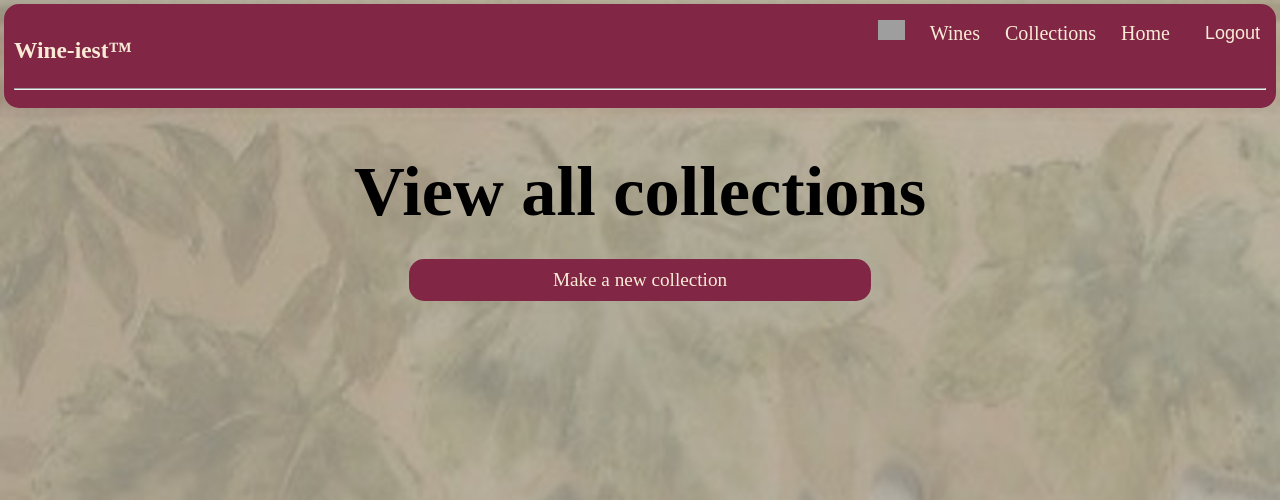
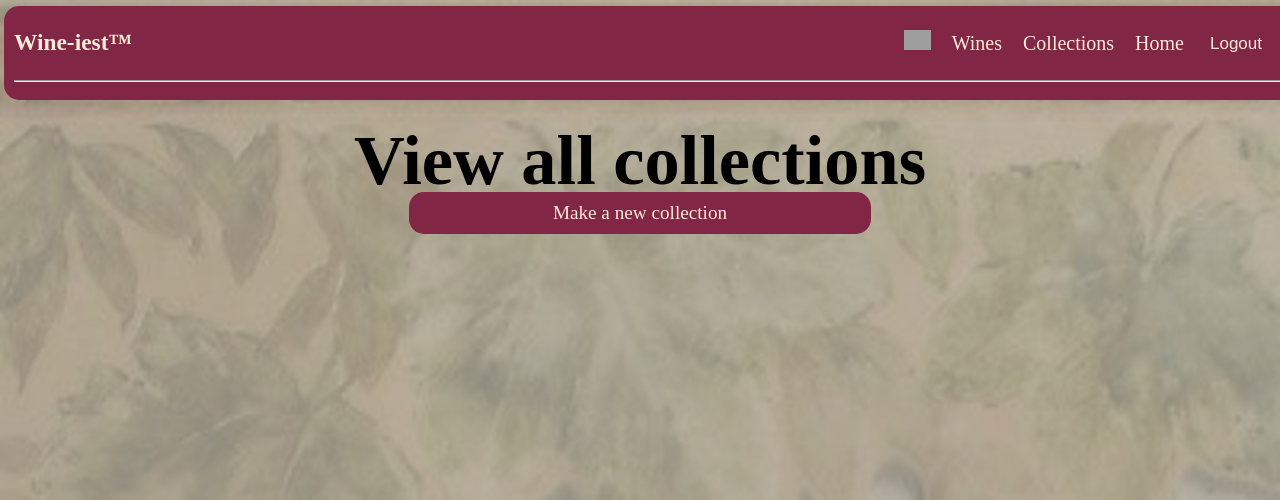
Before and after one commit to zacmea/project2, a Node server app: page /collexns in a window 1280 px wide. Shown: the top 500 px of the page. Run offline with Node 20, Linux system fonts and the light colour scheme; the visitor is signed in with stand-in values (Sample User, id 1); data that the repository does not hold is empty; some libraries are stand-ins or nearby versions; grey boxes are pictures that could not be loaded.

Commit message:
better 90s-era styling in placebe

```diff
--- a/public/styles/unifiedStylesheet.css
+++ b/public/styles/unifiedStylesheet.css
@@ -1,26 +1,30 @@
 #header {
     background-color: #812745 ;
+    position:fixed;
+    top: 10px;
+    width: 100%;
     color: antiquewhite;
     margin:-4px;
     padding: 10px;
+    padding-top: 0px;
     padding-bottom: 8px;
     border-radius: 15px;
     text-align:justify;
     font-size: 20px;
     }
- #headerNav, #headerNav  {
-    max-width: 100%;
+ #headerNav  {
+    max-width: 70%;
     /* display: inline; */
     position: fixed;
-    right: 90px;
-    top: 10px;
+    right: 80px;
+    top: 22px;
     background-color: #812745;
     /* box-shadow: 0px 0px 0px 0px; */
     border: 0px ;
     color: antiquewhite;
     text-decoration: none;
     font-size: 20px;
-    padding: 10px;
+    padding: 8px;
     /* text-align: right; */
     /* float: right; */
     justify-content:space-between;
@@ -34,15 +38,15 @@
 #headerNav .headerInput {
     position:fixed;
     right: 10px;
-    top: 13px;
-    font-size: 18px;
+    top: 26px;
+    font-size: 17px;
 }
 #headerNav .headerA, .headerInput {
-    padding: 0px;
+
     text-decoration: none;
     color: antiquewhite;
     font-size: 20px;
-    padding: 10px;
+    padding: 8px;
     background-color: #812745;
     border: 0px;
     /* text-align: right; */
@@ -54,16 +58,18 @@
 }
 
 
+
 body, .home body {
     background-image: url('/assets/wineleaf-background.jpg');
     background-size: 100vw 100vh;
     /* background-repeat: no-repeat; */
 }
 
-.home h1{
+h1{
     text-align: center;
         font-size: 10vw;
         padding-top: 20px;
+        margin-top: 100px;
         padding-bottom: 0;
         margin-bottom: 0;
 }
@@ -149,16 +155,38 @@ a:link, a:visited {
  .collections-index #makeNew{
     font-size: 1.5vw;
     margin-bottom: 30px;
-    margin-top: -20px;
+    margin-top: -25px;
  }
  .collections-new-form {
     margin-top: 30px;
     padding-top: 20px;
  }
-    .collections-new-form input, .collections-new-form button{
+.collections-new-form input, .collections-new-form button{
         max-width: 20%;
         margin-bottom: 1.5vh;
         max-height: 80%;
         background-color: antiquewhite;
         font-size: 2.5vh;
-    }
+}
+.collections-show button{
+    background-color: #812745;
+    border:  none;
+    color: antiquewhite;
+    padding: 5px;
+    margin: 10px;
+}
+.collections-show a{
+    margin-left: 20px;
+}
+.wine-index li, .collections-show li {
+    list-style: none;
+    font-size: 3.3vw;
+    background-color: #8d5266;
+    border-radius: 20px;
+    margin: 20px 0 20px -20px
+}
+
+.wine-index #wine {
+    height: 15vw;
+    width: 15vw;
+}
--- a/views/collections-show.ejs
+++ b/views/collections-show.ejs
@@ -9,7 +9,7 @@
     <p>In this collection:</p>
     <ul>
     <% collexn.winesIncluded.forEach((wine) =>{%>
-        <li> <a href=<%=`/wines/${wine.id}`%>><%=wine.name%></a></li>
+        <li> <a id="collections-show-link" href=<%=`/wines/${wine.id}`%>><%=wine.name%></a></li>
    <% }) %>
 </ul>
 </body>
--- a/views/wine-index-browse.ejs
+++ b/views/wine-index-browse.ejs
@@ -5,7 +5,7 @@
     <h1>Browse zee wines</h1>
     <ul>
         <% wines.forEach((wine) => { %>
-            <li> <a href="/wines/<%=wine.id%>"><img src="<%=wine.thumb%>"> <%=wine.name%> </a> </li>
+            <li> <a href="/wines/<%=wine.id%>"><img id="wine" src="<%=wine.thumb%>"> <%=wine.name%> </a> </li>
         <% }) %>
     </ul>
 
```
